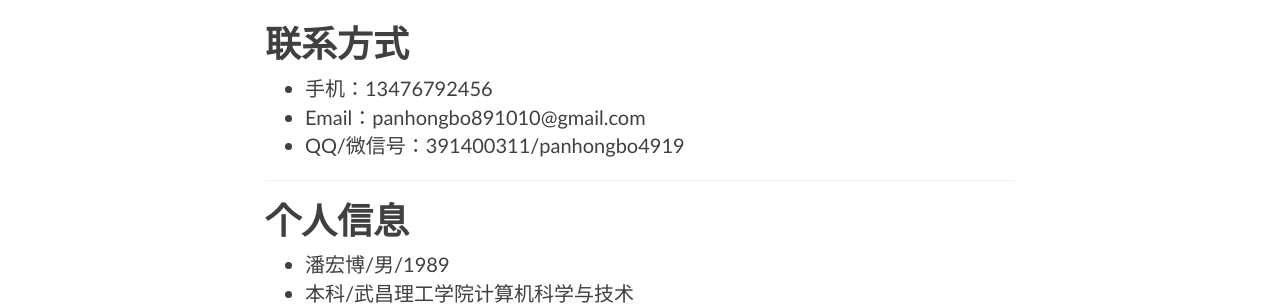
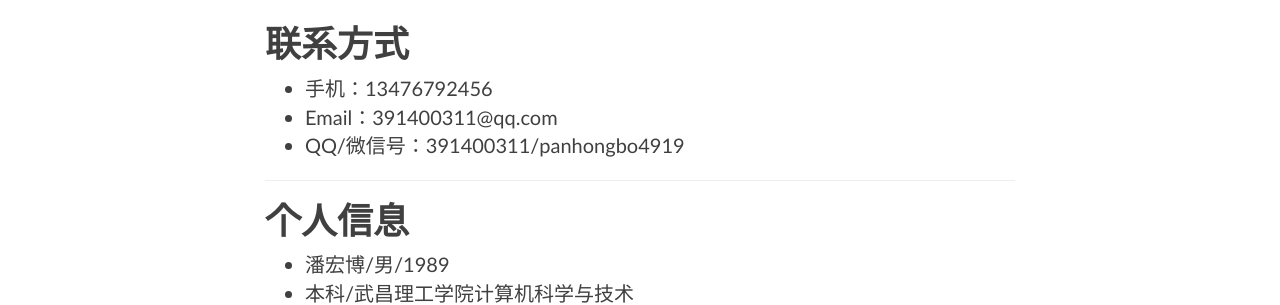
Before and after one commit to panhb/panhb.github.io, a Jekyll site: the page built from about.markdown, in a window 1280 px wide and 900 px high, scrolled down 339 px. Shown: the part 155-460 px from the top of the window. Built offline with Jekyll 4.4.1, drawn with Linux system fonts in a browser that asks for light colours; nearby versions of some CDN libraries; library files that are not in the unit come from our copies.

Commit message:
fix about

```diff
--- a/about.markdown
+++ b/about.markdown
@@ -8,7 +8,7 @@ header-img: "img/about-bg.jpg"
 # 联系方式
 
 - 手机：13476792456
-- Email：panhongbo891010@gmail.com
+- Email：391400311@qq.com
 - QQ/微信号：391400311/panhongbo4919
 
 ---
```
Also changed, not shown: other parts of about.markdown (+1 -0 lines).
